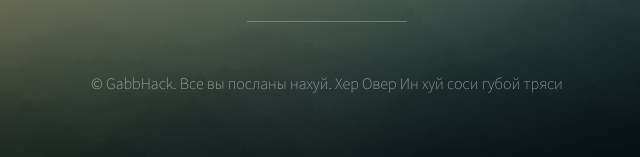
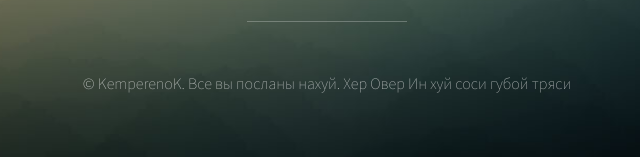
Before and after one commit to azamlox/azamlox.github.io, a plain HTML site: page index.html in a window 1280 px wide. Shown: the part 2049-2206 px from the top of the page, 313-953 px from the left. Drawn offline with Linux system fonts and the light colour scheme.

Commit message:
Create index.html

```diff
--- a/index.html
+++ b/index.html
@@ -95,7 +95,7 @@
 
 				<!-- Footer -->
 					<footer id="footer">
-						<p>&copy; GabbHack. Все вы посланы нахуй. Хер Овер Ин хуй соси губой тряси</p>
+						<p>&copy; KemperenoK. Все вы посланы нахуй. Хер Овер Ин хуй соси губой тряси</p>
 					</footer>
 
 			</div>
```
